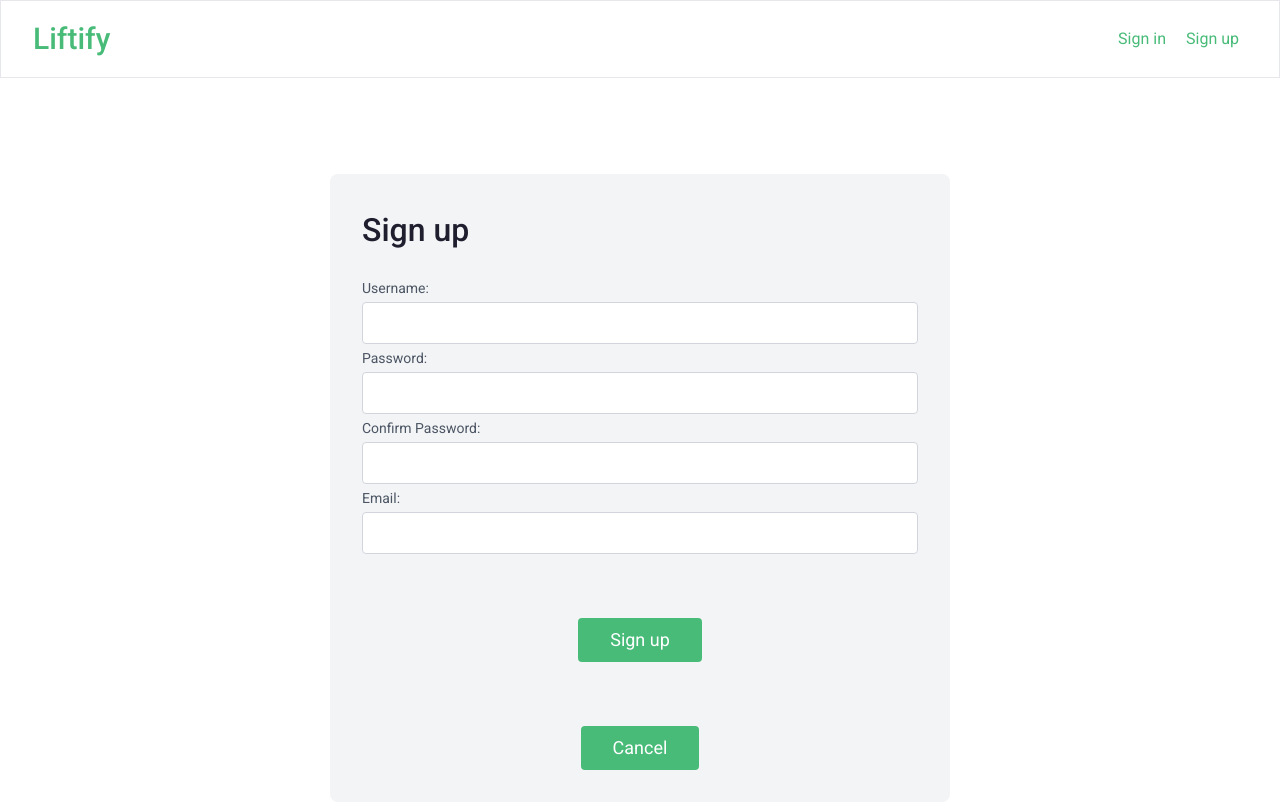
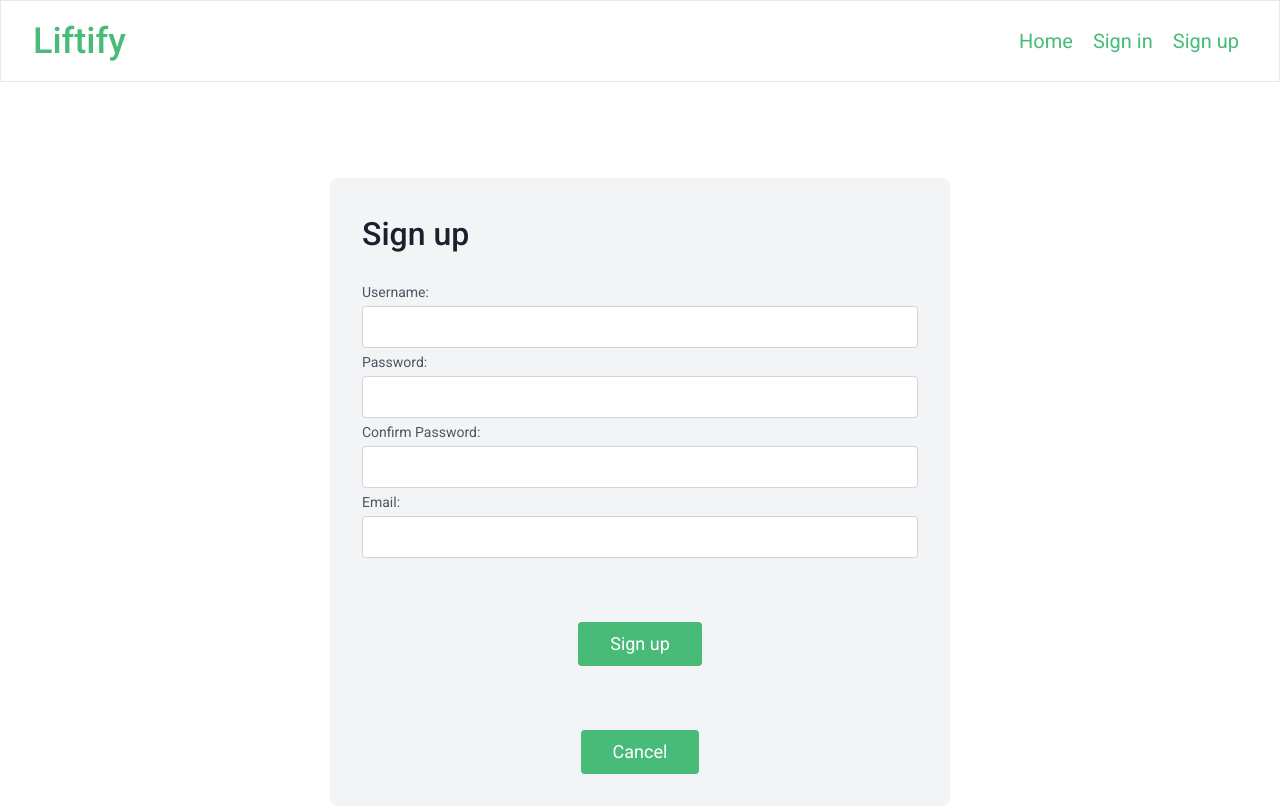
Before and after one commit to sreyesg/liftify-front-end, a React (Vite) app: page /signup in a window 1280 px wide. Shown: the top 812 px of the page. Built offline with nearby package versions, Linux system fonts and the light colour scheme; no server answers.

Commit message:
Refactor NavBar CSS

```diff
--- a/src/App.jsx
+++ b/src/App.jsx
@@ -61,7 +61,7 @@ function App() {
       <div className="container mx-auto flex flex-wrap p-5 flex-col md:flex-row items-center border">
       <a className="flex title-font font-medium items-center text-gray-900 mb-4 md:mb-0">
 
-      <span className="ml-3 text-3xl text-primary">Liftify</span>
+      <span className="ml-3 text-4xl text-primary">Liftify</span>
     </a>
       <NavBar user={user} handleSignout={handleSignout}/>
       </div>
--- a/src/components/NavBar/NavBar.jsx
+++ b/src/components/NavBar/NavBar.jsx
@@ -13,8 +13,9 @@ const NavBar = (props) => {
                     <a className="mr-5 hover:text-gray-900"><Link to="" onClick={props.handleSignout}>Sign out</Link></a>
                 </nav>
             ):(
-                <nav className="md:ml-auto flex flex-wrap items-center text-base justify-center">
+                <nav className="md:ml-auto flex flex-wrap items-center text-xl justify-center">
 
+                    <a className="mr-5 text-primary hover:text-secondary"><Link to="/">Home</Link></a>
                     <a className="mr-5 text-primary hover:text-secondary"><Link to="signin">Sign in</Link></a>
                     <a className="mr-5 text-primary hover:text-secondary"><Link to="signup">Sign up</Link></a>
 
--- a/src/components/SignupForm/SignUpForm.jsx
+++ b/src/components/SignupForm/SignUpForm.jsx
@@ -43,7 +43,7 @@ const SignupForm = (props) => {
         return !(username && hashedPassword && hashedPassword === confirmPassword && email )
     }
     return(
-        <section className="text-gray-600 font-body">
+        <section className="flex justify-center text-gray-600 font-body">
             <div className="container px-5 py-24 justify-center flex flex-wrap items-center">
                 <div className="bg-gray-100 rounded-lg p-8 flex flex-col w-1/2 mt-10 md:mt-0">
 
--- a/src/components/signinForm/SigninForm.jsx
+++ b/src/components/signinForm/SigninForm.jsx
@@ -35,7 +35,7 @@ const signinForm = (props) => {
 
 
     return (
-        <section className="text-gray-600 font-body">
+        <section className="flex justify-center text-gray-600 font-body">
             <div className="container px-5 py-24 justify-center flex flex-wrap items-center">
                 <div className="bg-gray-100 rounded-lg p-8 flex flex-col w-1/2 mt-10 md:mt-0">
                     <h1 className="text-gray-900 text-lg font-medium title-font mb-5">Log In</h1>
```
